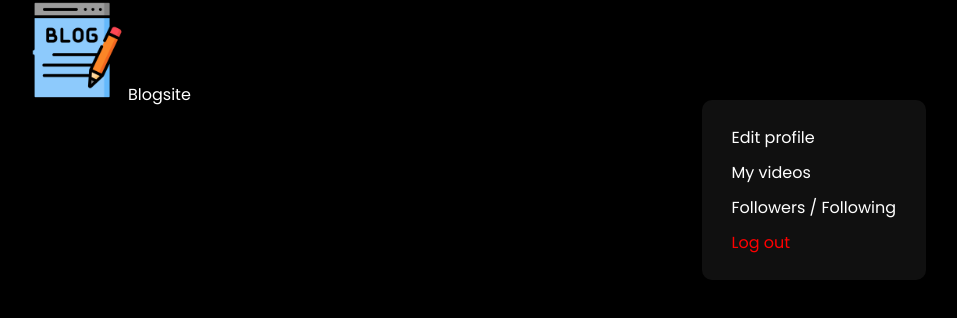
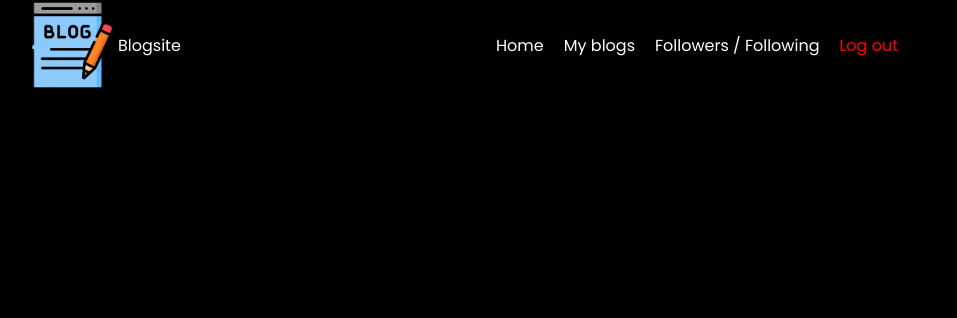
Before and after one commit to forjoa/blog, a React (Vite) app in the folder client/: page /dashboard in a window 1280 px wide. Shown: the top 318 px of the page, without its empty margins (162-1119 px from the left). Built offline with nearby package versions, Linux system fonts and the light colour scheme; no server answers.

Commit message:
finish nav header from dashboard

```diff
--- a/client/src/components/DashboardHeader.tsx
+++ b/client/src/components/DashboardHeader.tsx
@@ -11,12 +11,10 @@ const DashboardHeader = () => {
         </Link>
         <div className='header-options'>
           <nav>
-            <a href='/edit-profile'>Edit profile </a>
-            <a href='/my-videos'>My videos </a>
-            <a href='/follows'>Followers / Following </a>
-            <a href='/' style={{ color: 'red' }}>
-              Log out{' '}
-            </a>
+            <Link to='/dashboard/home'>Home</Link>
+            <Link to='/dashboard/my-blogs'>My blogs</Link>
+            <Link to='/dashboard/follows'>Followers / Following</Link>
+            <Link to='/' style={{ color: 'red' }}>Log out</Link>
             <span></span>
           </nav>
         </div>
--- a/client/src/styles/dashboard.css
+++ b/client/src/styles/dashboard.css
@@ -7,16 +7,20 @@ header.dashboard {
     display: flex;
     width: 80%;
     max-width: 900px;
+    align-items: center;
+    justify-content: space-between;
+}
+
+.header-dashboard-container a {
+    display: flex;
+    align-items: center;
 }
 
 header.dashboard img {
-    width: 100px;
+    width: 90px;
 }
 
 .header-options {
-    background-color: #23232379;
-    position: absolute;
-    top: 100px;
     right: 15%;
     z-index: 1;
     border-radius: 10px;
@@ -29,7 +33,6 @@ header.dashboard img {
     padding: 0;
     margin: 0;
     display: flex;
-    flex-direction: column;
     justify-content: center;
 }
 
@@ -46,28 +49,31 @@ header.dashboard img {
 
 .header-options nav span {
     position: absolute;
-    top: 20px;
-    width: 211.24px;
+    left: 637.5px;
+    width: 67.71px;
     height: 34px;
     border-radius: 8px;
-    transition: .15s;
+    transition: all .15s;
 }
 
 .header-options nav a:nth-child(1):hover~span {
-    background: var(--blue);
+    background: var(--shadow);
 }
 
 .header-options nav a:nth-child(2):hover~span {
-    background: var(--blue);
-    top: 55px;
+    background: var(--shadow);
+    left: 705px;
+    width: 91.23px;
 }
 
 .header-options nav a:nth-child(3):hover~span {
-    background: var(--blue);
-    top: 88px;
+    background: var(--shadow);
+    left: 796px;
+    width: 184.48px;
 }
 
 .header-options nav a:nth-child(4):hover~span {
     background: rgba(255, 0, 0, .3);
-    top: 123px;
+    left: 980px;
+    width: 78.55px;
 }
```
